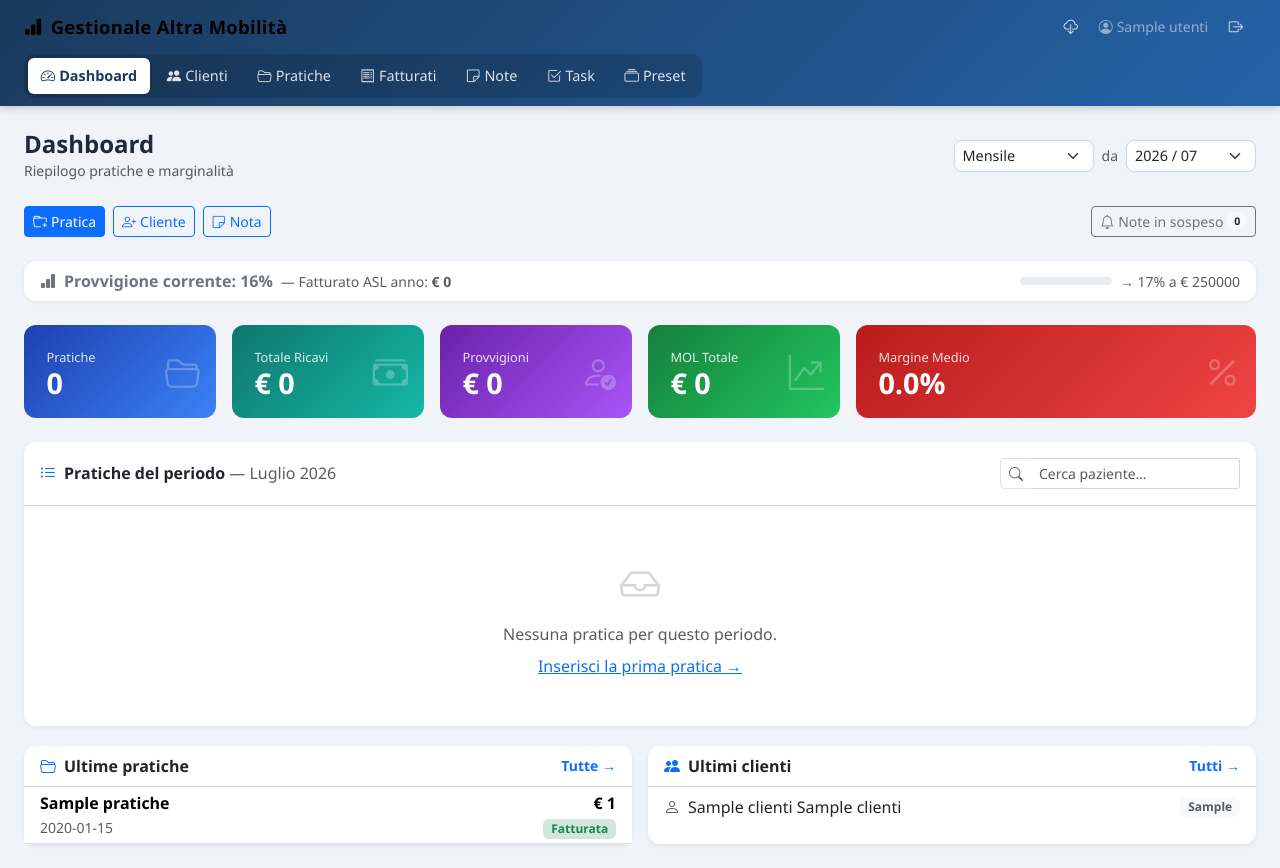
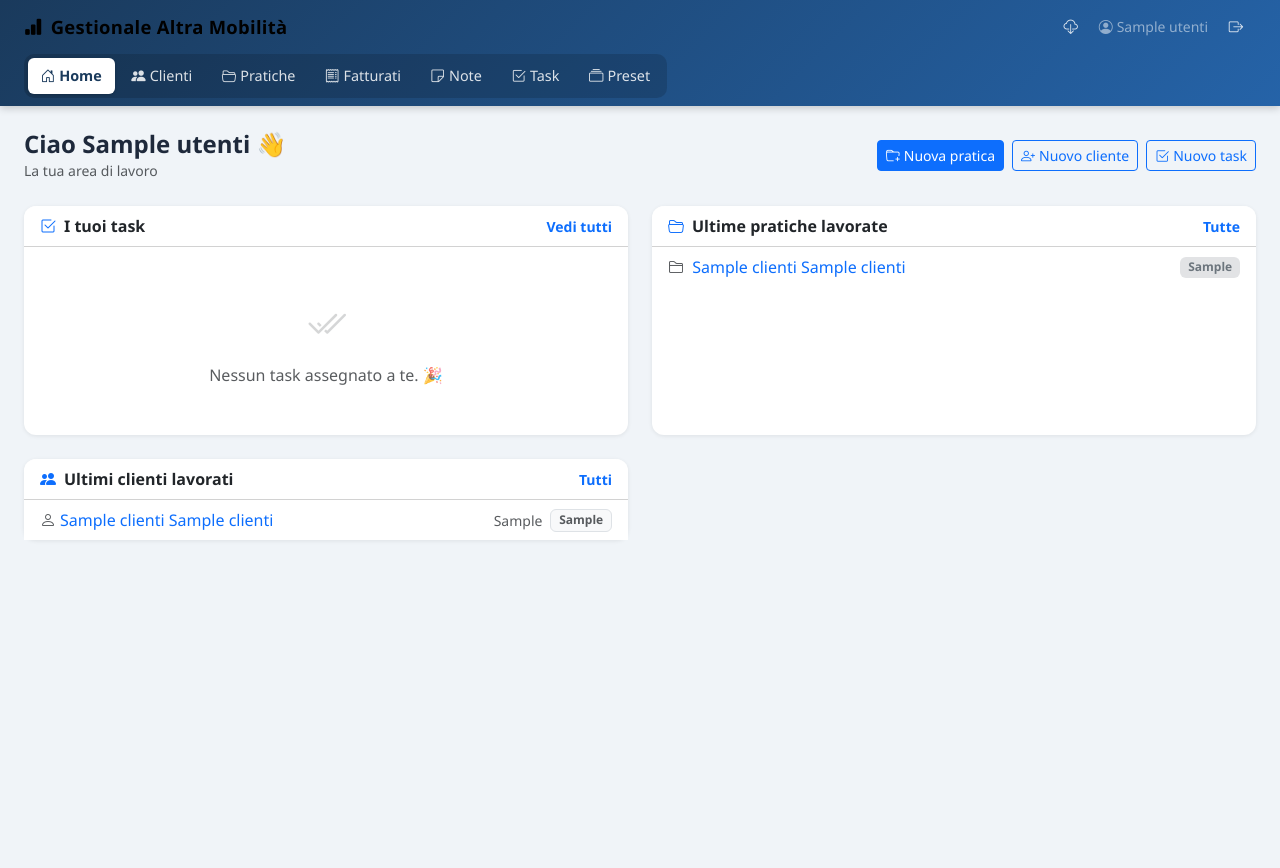
Before and after one commit to mattiamarsili-dot/gestionale-marginalita, a Flask app: page / in a window 1280 px wide. After the commit the page ends 540 px from the top, so only its background shows below. Run offline with Flask 3, Linux system fonts and the light colour scheme; the visitor is signed in with stand-in values (Sample User, id 1); tables that the repository leaves empty hold one stand-in row (values such as "Sample post"); some libraries are stand-ins or nearby versions.

Commit message:
Dashboard personale per utente + panoramica business admin-only
- Home (/) ora è personale: i tuoi task assegnati, ultime 10 pratiche e
  ultimi 10 clienti "lavorati da te"
- Tracciamento "lavorato da": colonne ultimo_utente_id/ultima_attivita su
  pratiche e clienti (dual schema + ALTER idempotenti). Aggiornato via
  after_request su ogni POST che tocca pratica/cliente + nelle creazioni.
  Modello "ultimo che tocca": se un collega modifica dopo di te, passa a lui.
- Dashboard business (fatturato/margine/periodo) spostata su /panoramica,
  riservata all'admin (@admin_required); link navbar solo per admin.
  Fallback legacy (nessun utente) mostra la panoramica.
- Sezione "settori specifici" estensibile per singolo utente (block Jinja).

Testato: tracciamento create+modifica, home personale, gating panoramica.

Co-Authored-By: Claude Opus 4.8 <noreply@anthropic.com>

```diff
--- a/app.py
+++ b/app.py
@@ -192,6 +192,41 @@ def inietta_utente():
     return {"current_user": u, "is_admin": is_admin(), "task_aperti_count": n_task}
 
 
+def segna_lavorazione(tabella: str, entita_id) -> None:
+    """Registra che l'utente corrente ha lavorato su una pratica/cliente
+    (ultimo_utente_id + ultima_attivita = ora). `tabella` è un valore fisso."""
+    if tabella not in ("pratiche", "clienti") or not entita_id:
+        return
+    u = utente_corrente()
+    if not u:
+        return
+    try:
+        with get_db() as conn:
+            cur = conn.cursor()
+            cur.execute(
+                f"UPDATE {tabella} SET ultimo_utente_id = {_PH}, ultima_attivita = {_PH} WHERE id = {_PH}",
+                (u["id"], datetime.now(), entita_id))
+    except Exception:
+        pass
+
+
+@app.after_request
+def traccia_lavorazione(response):
+    """Su ogni POST riuscito che tocca una pratica/cliente aggiorna il
+    'lavorato da' (per la dashboard personale). Le creazioni sono tracciate
+    direttamente nelle rispettive route (l'id non è nell'URL)."""
+    try:
+        if request.method == "POST" and response.status_code < 400 and utente_corrente():
+            va = request.view_args or {}
+            if "pratica_id" in va:
+                segna_lavorazione("pratiche", va["pratica_id"])
+            elif "cliente_id" in va:
+                segna_lavorazione("clienti", va["cliente_id"])
+    except Exception:
+        pass
+    return response
+
+
 @app.before_request
 def controlla_accesso():
     if request.endpoint in ROUTE_PUBBLICHE:
@@ -348,6 +383,51 @@ self.addEventListener('fetch', (e) => {
 
 @app.route("/")
 def dashboard():
+    """Home personale: task assegnati, ultime pratiche e clienti lavorati."""
+    u = utente_corrente()
+    if not u:
+        # Modalità legacy (nessun utente ancora): mostra la panoramica business.
+        return _vista_panoramica()
+    with get_db() as conn:
+        cur = conn.cursor()
+        cur.execute(
+            f"""SELECT n.*, c.cognome AS c_cognome, c.nome AS c_nome, ua.nome AS autore_nome
+                FROM note n
+                LEFT JOIN clienti c ON c.id = n.cliente_id
+                LEFT JOIN utenti ua ON ua.id = n.autore_id
+                WHERE n.assegnato_a = {_PH} AND NOT n.completata
+                ORDER BY COALESCE(n.scadenza, '9999-12-31') ASC, n.creato_il DESC
+                LIMIT 20""",
+            (u["id"],))
+        task = cur.fetchall()
+        cur.execute(
+            f"""SELECT p.id, p.nome_paziente, p.stato_lavorazione, p.importo_asl,
+                       p.ultima_attivita, c.cognome AS c_cognome, c.nome AS c_nome
+                FROM pratiche p LEFT JOIN clienti c ON c.id = p.cliente_id
+                WHERE p.ultimo_utente_id = {_PH}
+                ORDER BY p.ultima_attivita DESC LIMIT 10""",
+            (u["id"],))
+        pratiche_recenti = cur.fetchall()
+        cur.execute(
+            f"""SELECT id, cognome, nome, telefono, residenza_citta, asl, ultima_attivita
+                FROM clienti WHERE ultimo_utente_id = {_PH}
+                ORDER BY ultima_attivita DESC LIMIT 10""",
+            (u["id"],))
+        clienti_recenti = cur.fetchall()
+    return render_template(
+        "dashboard_personale.html",
+        task=task, pratiche_recenti=pratiche_recenti, clienti_recenti=clienti_recenti,
+        NOTE_PRIORITA=NOTE_PRIORITA,
+    )
+
+
+@app.route("/panoramica")
+@admin_required
+def panoramica():
+    return _vista_panoramica()
+
+
+def _vista_panoramica():
     periodo = request.args.get("periodo", "mensile")
     if periodo not in _DURATA_MESI and periodo != "intervallo":
         periodo = "mensile"
@@ -499,6 +579,7 @@ def nuova_pratica():
                     (pratica_id, nome_f, float(imp_f), pdf_path or None, drive_id or None),
                 )
 
+        segna_lavorazione("pratiche", pratica_id)
         return redirect(url_for("dettaglio_pratica", pratica_id=pratica_id))
 
     # GET — crea subito una bozza vuota e apre le due schede (paziente da scegliere
@@ -525,6 +606,7 @@ def nuova_pratica():
             (nome_paziente, cliente_id, datetime.now().strftime("%Y-%m-%d"), prov_default, asl, medico),
         )
         pratica_id = last_inserted_id(cur)
+    segna_lavorazione("pratiche", pratica_id)
     return redirect(url_for("dettaglio_pratica", pratica_id=pratica_id))
 
 
@@ -2026,6 +2108,7 @@ def cliente_nuovo():
                 tuple(dati[c] for c in CLIENTE_FIELDS),
             )
             cliente_id = last_inserted_id(cur)
+        segna_lavorazione("clienti", cliente_id)
         return redirect(url_for("cliente_dettaglio", cliente_id=cliente_id))
     # Precompila cognome/nome se arriva dal campo paziente di una pratica
     prefill = {
--- a/templates/base.html
+++ b/templates/base.html
@@ -70,8 +70,13 @@
       <!-- Riga 2: schede sempre visibili, vanno a capo su mobile (niente swipe) -->
       <div class="nav-schede mt-2">
         <a class="nav-link {% if request.endpoint == 'dashboard' %}active{% endif %}" href="{{ url_for('dashboard') }}">
-          <i class="bi bi-speedometer2 me-1"></i>Dashboard
+          <i class="bi bi-house-door me-1"></i>Home
         </a>
+        {% if is_admin %}
+        <a class="nav-link {% if request.endpoint == 'panoramica' %}active{% endif %}" href="{{ url_for('panoramica') }}">
+          <i class="bi bi-speedometer2 me-1"></i>Panoramica
+        </a>
+        {% endif %}
         <a class="nav-link {% if request.endpoint in ['clienti', 'cliente_nuovo', 'cliente_dettaglio', 'cliente_modifica'] %}active{% endif %}" href="{{ url_for('clienti') }}">
           <i class="bi bi-people-fill me-1"></i>Clienti
         </a>
--- /dev/null
+++ b/templates/dashboard_personale.html
@@ -0,0 +1,127 @@
+{% extends "base.html" %}
+{% block title %}Home — Gestionale Altra Mobilità{% endblock %}
+
+{% block content %}
+<div class="d-flex flex-wrap align-items-center justify-content-between gap-2 mb-4">
+  <div>
+    <h4 class="fw-bold mb-0">Ciao {{ current_user.nome }} 👋</h4>
+    <small class="text-muted">La tua area di lavoro</small>
+  </div>
+  <div class="d-flex flex-wrap gap-2">
+    <a href="{{ url_for('nuova_pratica') }}" class="btn btn-primary btn-sm"><i class="bi bi-folder-plus me-1"></i>Nuova pratica</a>
+    <a href="{{ url_for('cliente_nuovo') }}" class="btn btn-outline-primary btn-sm"><i class="bi bi-person-plus me-1"></i>Nuovo cliente</a>
+    <a href="{{ url_for('note_nuova') }}" class="btn btn-outline-primary btn-sm"><i class="bi bi-check2-square me-1"></i>Nuovo task</a>
+  </div>
+</div>
+
+<div class="row g-4">
+
+  <!-- Task assegnati a me -->
+  <div class="col-12 col-lg-6">
+    <div class="card h-100">
+      <div class="card-header bg-white d-flex align-items-center justify-content-between">
+        <span class="fw-semibold"><i class="bi bi-check2-square me-2 text-primary"></i>I tuoi task</span>
+        <a href="{{ url_for('task_assegnati') }}" class="small text-decoration-none">Vedi tutti</a>
+      </div>
+      <div class="card-body p-0">
+        {% if task %}
+        <ul class="list-group list-group-flush">
+          {% for n in task %}
+          <li class="list-group-item d-flex align-items-start gap-2">
+            <form method="post" action="{{ url_for('note_completata', nota_id=n.id) }}" class="mt-1">
+              <input type="hidden" name="torna" value="{{ url_for('dashboard') }}">
+              <input type="hidden" name="completa" value="1">
+              <button class="btn btn-sm p-0 border-0 bg-transparent" title="Segna fatto">
+                <i class="bi bi-circle text-muted fs-5"></i>
+              </button>
+            </form>
+            <div class="flex-grow-1">
+              <div>{{ n.testo }}</div>
+              <div class="small text-muted">
+                {% if n.cliente_id %}
+                <a href="{{ url_for('cliente_dettaglio', cliente_id=n.cliente_id) }}" class="text-decoration-none">
+                  <i class="bi bi-person me-1"></i>{{ n.c_cognome }} {{ n.c_nome }}</a>
+                {% elif n.nominativo %}<span><i class="bi bi-person me-1"></i>{{ n.nominativo }}</span>{% endif %}
+                {% if n.autore_nome %}<span class="ms-1">da <strong>{{ n.autore_nome }}</strong></span>{% endif %}
+                <span class="badge
+                  {% if n.priorita == 'Urgente' %}bg-danger-subtle text-danger
+                  {% elif n.priorita == 'Alta' %}bg-warning-subtle text-warning-emphasis
+                  {% else %}bg-light text-muted{% endif %} ms-1">{{ n.priorita }}</span>
+                {% if n.scadenza %}<i class="bi bi-calendar-event ms-1"></i> {{ n.scadenza }}{% endif %}
+              </div>
+            </div>
+          </li>
+          {% endfor %}
+        </ul>
+        {% else %}
+        <div class="text-center text-muted py-5">
+          <i class="bi bi-check2-all opacity-25 fs-1 d-block mb-2"></i>Nessun task assegnato a te. 🎉
+        </div>
+        {% endif %}
+      </div>
+    </div>
+  </div>
+
+  <!-- Ultime pratiche lavorate -->
+  <div class="col-12 col-lg-6">
+    <div class="card h-100">
+      <div class="card-header bg-white d-flex align-items-center justify-content-between">
+        <span class="fw-semibold"><i class="bi bi-folder2-open me-2 text-primary"></i>Ultime pratiche lavorate</span>
+        <a href="{{ url_for('pratiche') }}" class="small text-decoration-none">Tutte</a>
+      </div>
+      <div class="card-body p-0">
+        {% if pratiche_recenti %}
+        <ul class="list-group list-group-flush">
+          {% for p in pratiche_recenti %}
+          <li class="list-group-item d-flex align-items-center gap-2">
+            <a href="{{ url_for('dettaglio_pratica', pratica_id=p.id) }}" class="text-decoration-none flex-grow-1">
+              <i class="bi bi-folder2 me-1 text-muted"></i>
+              {{ (p.c_cognome ~ ' ' ~ (p.c_nome or '')) | trim if p.c_cognome else p.nome_paziente }}
+            </a>
+            {% if p.stato_lavorazione %}<span class="badge bg-secondary-subtle text-secondary">{{ p.stato_lavorazione }}</span>{% endif %}
+          </li>
+          {% endfor %}
+        </ul>
+        {% else %}
+        <div class="text-center text-muted py-5">
+          <i class="bi bi-folder opacity-25 fs-1 d-block mb-2"></i>Non hai ancora lavorato pratiche.
+        </div>
+        {% endif %}
+      </div>
+    </div>
+  </div>
+
+  <!-- Ultimi clienti lavorati -->
+  <div class="col-12 col-lg-6">
+    <div class="card h-100">
+      <div class="card-header bg-white d-flex align-items-center justify-content-between">
+        <span class="fw-semibold"><i class="bi bi-people-fill me-2 text-primary"></i>Ultimi clienti lavorati</span>
+        <a href="{{ url_for('clienti') }}" class="small text-decoration-none">Tutti</a>
+      </div>
+      <div class="card-body p-0">
+        {% if clienti_recenti %}
+        <ul class="list-group list-group-flush">
+          {% for c in clienti_recenti %}
+          <li class="list-group-item d-flex align-items-center gap-2">
+            <a href="{{ url_for('cliente_dettaglio', cliente_id=c.id) }}" class="text-decoration-none flex-grow-1">
+              <i class="bi bi-person me-1 text-muted"></i>{{ c.cognome }} {{ c.nome }}
+            </a>
+            {% if c.residenza_citta %}<span class="small text-muted">{{ c.residenza_citta }}</span>{% endif %}
+            {% if c.asl %}<span class="badge bg-light text-muted border">{{ c.asl }}</span>{% endif %}
+          </li>
+          {% endfor %}
+        </ul>
+        {% else %}
+        <div class="text-center text-muted py-5">
+          <i class="bi bi-people opacity-25 fs-1 d-block mb-2"></i>Non hai ancora lavorato clienti.
+        </div>
+        {% endif %}
+      </div>
+    </div>
+  </div>
+
+  <!-- Settori specifici: riquadri dedicati per singolo utente (attivati su richiesta) -->
+  {% block settori_utente %}{% endblock %}
+
+</div>
+{% endblock %}
```
Also changed, not shown: database.py (+16 -0 lines).
